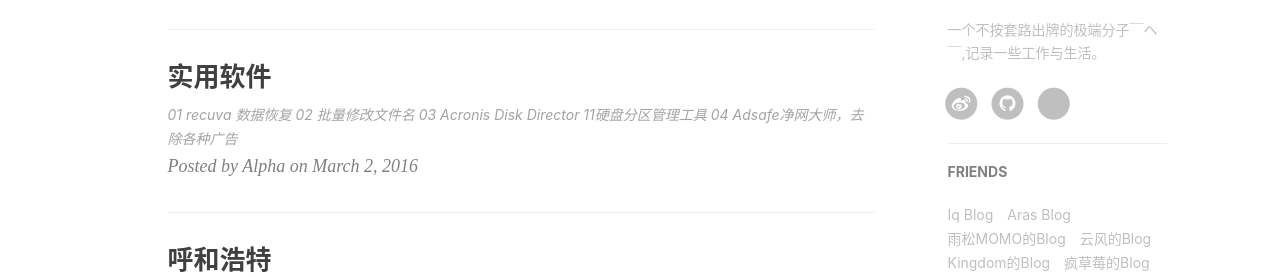
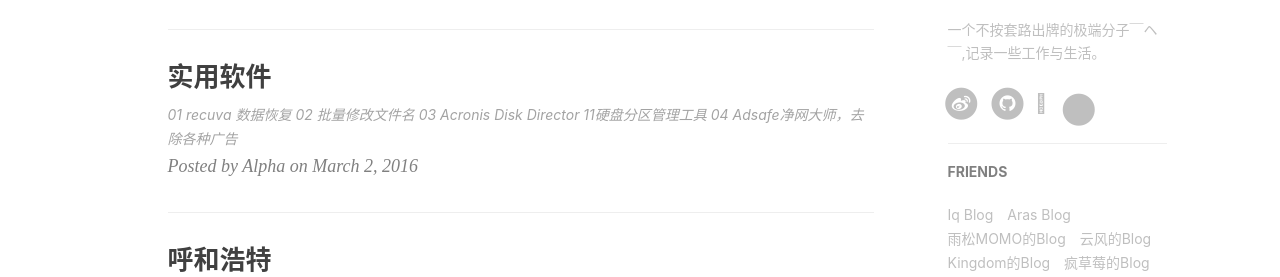
Before and after one commit to alphazhugit/alphazhu.github.io, a Jekyll site: the page built from index.html, in a window 1280 px wide. Shown: the part 862-1139 px from the top of the page. Built offline with Jekyll 4.4.1, drawn with Linux system fonts in a browser that asks for light colours; nearby versions of some CDN libraries; the list of posts is cut into pages by our own code; comment, search, counter and statistics services are not loaded.

Commit message:
04061850

```diff
--- a/_includes/footer.html
+++ b/_includes/footer.html
@@ -73,7 +73,7 @@
                         <a target="_blank" href="https://www.douban.com/people/{{ site.douban_username }}">
                             <span class="fa-stack fa-lg">
                                 <i class="fa fa-circle fa-stack-2x"></i>
-                                <i class="fa  fa-stack-1x fa-inverse">豆</i>
+                                <i class="fa fa-stack-1x fa-inverse">豆</i>
                             </span>
                         </a>
                     </li>
@@ -83,7 +83,7 @@
                         <a target="_blank" href="https://www.instagram.com/{{ site.instagram_username }}">
                             <span class="fa-stack fa-lg">
                                 <i class="fa fa-circle fa-stack-2x"></i>
-                            <i class="fa  fa-instagram-1x fa-inverse"></i>
+                                <i class="fa fa-instagram-1x fa-inverse"></i>
                             </span>
                         </a>
                     </li>
--- a/_layouts/page.html
+++ b/_layouts/page.html
@@ -175,7 +175,7 @@
                                 <a target="_blank" href="https://www.douban.com/people/{{ site.douban_username }}">
                                     <span class="fa-stack fa-lg">
                                         <i class="fa fa-circle fa-stack-2x"></i>
-                                        <i class="fa  fa-stack-1x fa-inverse">豆</i>
+                                        <i class="fa fa-stack-1x fa-inverse">豆</i>
                                     </span>
                                 </a>
                             </li>
@@ -183,9 +183,9 @@
                             {% if site.instagram_username %}
                             <li>
                                 <a target="_blank" href="https://www.instagram.com/{{ site.instagram_username }}">
-                        <span class="fa-stack fa-lg">
+                                    <span class="fa-instagram fa-lg">
                                         <i class="fa fa-circle fa-stack-2x"></i>
-                            <i class="fa  fa-instagram-1x fa-inverse"></i>
+                                        <i class="fa fa-instagram-1x fa-inverse"></i>
                                     </span>
                                 </a>
                             </li>
```
Lines whose indentation alone changed are shown as unchanged.
